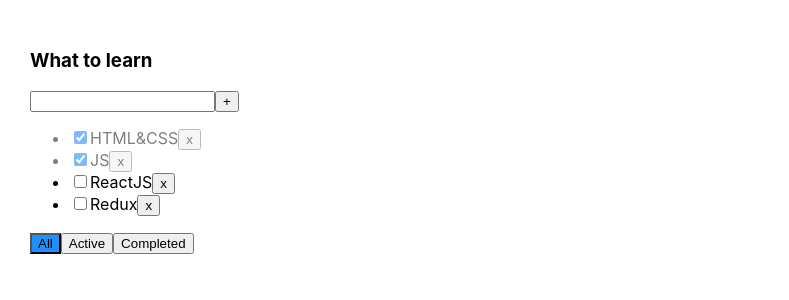
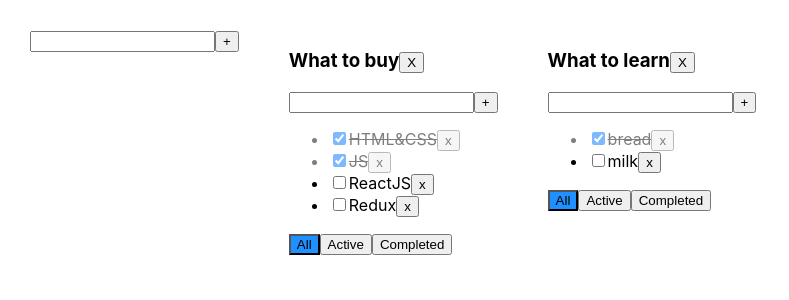
Before and after one commit to theRoodi/todoist, a React (Create React App) app: page / in a window 1280 px wide. Shown: the top 300 px of the page, without its empty margins (0-789 px from the left). Built offline with nearby package versions, Linux system fonts and the light colour scheme.

Commit message:
todo 5 and 6 lessons

```diff
--- /dev/null
+++ b/src/AddItemForm.tsx
@@ -0,0 +1,32 @@
+import React, {ChangeEvent, KeyboardEvent, useState} from 'react';
+
+type AddItemFormPropsType = {
+    addItem: (title: string) => void
+}
+export const AddItemForm = (props: AddItemFormPropsType) => {
+    const [title, setTitle] = useState('')
+    const [error, setError] = useState<string | null>(null)
+    const addTask = (title: string) => {
+        if (title.trim() !== '') {
+            props.addItem(title.trim())
+            setTitle('')
+        } else {
+            setError('Enter title!')
+        }
+    }
+    const changeTitle = (e: ChangeEvent<HTMLInputElement>) => setTitle(e.currentTarget.value)
+    const onKeyPressHandler = (e: KeyboardEvent<HTMLInputElement>) => {
+        e.charCode === 13 ? addTask(title) : console.log()
+        setError(null)
+    }
+    return (
+        <div>
+            <input value={title}
+                   onChange={changeTitle}
+                   onKeyPress={onKeyPressHandler}
+                   className={error ? 'error' : ''}/>
+            <button onClick={() => addTask(title)}>+</button>
+            {error && <div className={'errorMessage'}>{error}</div>}
+        </div>
+    )
+}
--- a/src/App.css
+++ b/src/App.css
@@ -20,4 +20,5 @@
 }
 .isDone {
   opacity: 0.5;
+  text-decoration: line-through;
 }
--- a/src/App.tsx
+++ b/src/App.tsx
@@ -1,62 +1,140 @@
 import React, {useState} from 'react';
 import './App.css';
-import {Todolist} from './Todolist';
+import {TasksType, Todolist} from './Todolist';
 import {v1} from 'uuid';
+import {AddItemForm} from './AddItemForm';
 
 export type FilterType = 'all' | 'completed' | 'active'
+export type TodoListType = {
+    id: string
+    title: string
+    filter: FilterType
+}
+
+export type TaskStateType = {
+    [key: string]: Array<TasksType>
+}
 
 function App() {
 
-    const state = [
-        {id: v1(), title: 'HTML&CSS', isDone: true},
-        {id: v1(), title: 'JS', isDone: true},
-        {id: v1(), title: 'ReactJS', isDone: false},
-        {id: v1(), title: 'Redux', isDone: false}
-    ]
-
-    const [tasks, setTasks] = useState(state)
-
-    const [filter, setFilter] = useState<FilterType>('all')
-
-    const removeTask = (id: string) => {
-        const ftasks = tasks.filter(ft => ft.id !== id)
-        setTasks(ftasks)
+    const removeTodolist = (todoId: string) => {
+        const filteredTodo = todolists.filter(tl => tl.id !== todoId)
+        setTodolist(filteredTodo)
+        delete tasks[todoId]
+        setTasks({...tasks})
     }
 
-    const addTask = (title: string) => {
-        const newTask = {id: v1(), title: title, isDone: false}
-        const newTasks = [newTask, ...tasks]
-        setTasks(newTasks)
+    const removeTask = (id: string, todolistid: string) => {
+        const newTasks = tasks[todolistid]
+        const ftasks = newTasks.filter(ft => ft.id !== id)
+        tasks[todolistid] = ftasks
+        setTasks({...tasks})
     }
 
-    const changeFilter = (value: FilterType) => {
-        setFilter(value)
+    const addTask = (title: string, todolistid: string) => {
+        const newTask = {id: v1(), title: title, isDone: false}
+        const task = tasks[todolistid]
+        const newTasks = [newTask, ...task]
+        tasks[todolistid] = newTasks
+        setTasks({...tasks})
     }
-    const changeStatus = (id: string, isDone: boolean) => {
-        const newTasks = [...tasks]
+
+    const changeFilter = (value: FilterType, todolistId: string) => {
+        const todolist = todolists.find(tl => tl.id === todolistId)
+        if (todolist) {
+            todolist.filter = value
+            setTodolist([...todolists])
+
+        }
+    }
+    const changeStatus = (id: string, isDone: boolean, todolistId: string) => {
+        const newTasks = tasks[todolistId]
         const task = newTasks.find(t => t.id === id)
         if (task) {
             task.isDone = isDone
+            setTasks({...tasks})
         }
-        setTasks(newTasks)
     }
-    let filteredTasks = tasks
+    const tl1 = v1()
+    const tl2 = v1()
+    const [tasks, setTasks] = useState<TaskStateType>({
+        [tl1]: [
+            {id: v1(), title: 'HTML&CSS', isDone: true},
+            {id: v1(), title: 'JS', isDone: true},
+            {id: v1(), title: 'ReactJS', isDone: false},
+            {id: v1(), title: 'Redux', isDone: false}
+        ],
+        [tl2]: [
+            {id: v1(), title: 'bread', isDone: true},
+            {id: v1(), title: 'milk', isDone: false}
+        ]
+    })
 
-    if (filter === 'completed') {
-        filteredTasks = tasks.filter(t => t.isDone)
+    const [todolists, setTodolist] = useState<Array<TodoListType>>([
+        {id: tl1, title: 'What to buy', filter: 'all'},
+        {id: tl2, title: 'What to learn', filter: 'all'},
+    ])
+
+    const addTodolist = (title: string) => {
+        const todolist: TodoListType = {
+            id: v1(),
+            filter: 'all',
+            title: title
+        }
+        setTodolist([todolist, ...todolists])
+        setTasks({
+            ...tasks,
+            [todolist.id]: []
+        })
     }
-    if (filter === 'active') {
-        filteredTasks = tasks.filter(t => !t.isDone)
+    const changeTaskTitle = (id: string, newTitle: string, todolistId: string) => {
+        const newTasks = tasks[todolistId]
+        const task = newTasks.find(t => t.id === id)
+        if (task) {
+            task.title = newTitle
+            setTasks({...tasks})
+        }
     }
+
+    const changeTodolistTitle = (id: string, newTitle: string) => {
+        const todolist = todolists.find( t => t.id === id)
+        if(todolist) {
+            todolist.title = newTitle
+            setTodolist([...todolists])
+        }
+    }
+
+
     return (
         <div className="App">
-            <Todolist title={'What to learn'}
-                      tasks={filteredTasks}
-                      removeTask={removeTask}
-                      changeFilter={changeFilter}
-                      addTask={addTask}
-                      changeStatus={changeStatus}
-                      filter={filter}/>
+            <AddItemForm addItem={addTodolist}/>
+            {
+                todolists.map(tl => {
+                    let filteredTasks = tasks[tl.id]
+
+                    if (tl.filter === 'completed') {
+                        filteredTasks = tasks[tl.id].filter(t => t.isDone)
+                    }
+                    if (tl.filter === 'active') {
+                        filteredTasks = tasks[tl.id].filter(t => !t.isDone)
+                    }
+                    return (
+                        <Todolist
+                            key={tl.id}
+                            title={tl.title}
+                            todoId={tl.id}
+                            tasks={filteredTasks}
+                            removeTask={removeTask}
+                            changeFilter={changeFilter}
+                            addTask={addTask}
+                            changeStatus={changeStatus}
+                            filter={tl.filter}
+                            removeTodolist={removeTodolist}
+                            changeTaskTitle={changeTaskTitle}
+                            changeTodolistTitle={changeTodolistTitle}/>
+                    )
+                })
+            }
         </div>
     );
 }
--- /dev/null
+++ b/src/EditableSpan.tsx
@@ -0,0 +1,28 @@
+import React, {ChangeEvent, useState} from 'react';
+
+type EditableSpanPropsType = {
+    title: string
+    onChangeTitle: (value: string) => void
+}
+export const EditableSpan = (props: EditableSpanPropsType) => {
+
+    const [editMode, setEditMode] = useState(false)
+    const [title, setTitle] = useState('')
+    const activateEditMode = () => {
+        setEditMode(true)
+        setTitle(props.title)
+    }
+    const activateViewMode = () => {
+        setEditMode(false)
+        props.onChangeTitle(title)
+    }
+    const onChangeHandler = (e: ChangeEvent<HTMLInputElement>) => {
+        setTitle(e.currentTarget.value)
+    }
+
+    return (
+        editMode
+            ? <input onBlur={activateViewMode} value={title} autoFocus onChange={onChangeHandler}/>
+            : <span onDoubleClick={activateEditMode}>{props.title}</span>
+    )
+}
--- a/src/TodoList.tsx
+++ b/src/TodoList.tsx
@@ -1,5 +1,7 @@
-import React, {ChangeEvent, KeyboardEvent, useState} from 'react';
+import React, {ChangeEvent} from 'react';
 import {FilterType} from './App';
+import {AddItemForm} from './AddItemForm';
+import {EditableSpan} from './EditableSpan';
 
 export type TasksType = {
     id: string
@@ -9,46 +11,35 @@
 
 export type PropsType = {
     title: string
+    todoId: string
     tasks: Array<TasksType>
-    removeTask: (id: string) => void
-    changeFilter: (filter: FilterType) => void
-    addTask: (title: string) => void
-    changeStatus: (id: string, isDone: boolean) => void
+    removeTask: (id: string, todolistId: string) => void
+    changeFilter: (filter: FilterType, todolistId: string) => void
+    addTask: (title: string, todolistId: string) => void
+    changeStatus: (id: string, isDone: boolean, todolistId: string) => void
+    removeTodolist: (todoId: string) => void
     filter: string
+    changeTaskTitle: (id: string, newTitle: string, todoId: string) => void
+    changeTodolistTitle: (id: string, newTitle: string) => void
 }
 export const Todolist = (props: PropsType) => {
-    const [title, setTitle] = useState('')
-    const [error, setError] = useState<string | null>(null)
-    const changeTitle = (e: ChangeEvent<HTMLInputElement>) => setTitle(e.currentTarget.value)
+
+    const removeTask = (id: string) => props.removeTask(id, props.todoId)
+    const removeTodolist = () => props.removeTodolist(props.todoId)
+    const changeTodolistTitle = (title: string) => props.changeTodolistTitle(props.todoId, title)
+    const onAllChangeFilter = () => props.changeFilter('all', props.todoId)
+    const onActiveChangeFilter = () => props.changeFilter('active', props.todoId)
+    const onCompletedChangeFilter = () => props.changeFilter('completed', props.todoId)
     const addTask = (title: string) => {
-        if (title.trim() !== '') {
-            props.addTask(title.trim())
-            setTitle('')
-        } else {
-            setError('Enter title!')
-        }
-
+        props.addTask(title, props.todoId)
     }
-    const removeTask = (id: string) => props.removeTask(id)
-    const onKeyPressHandler = (e: KeyboardEvent<HTMLInputElement>) => {
-        e.charCode === 13 ? addTask(title) : console.log()
-        setError(null)
-    }
-    const onAllChangeFilter = () => props.changeFilter('all')
-    const onActiveChangeFilter = () => props.changeFilter('active')
-    const onCompletedChangeFilter = () => props.changeFilter('completed')
 
     return (
         <div>
-            <h3>{props.title}</h3>
-            <div>
-                <input value={title}
-                       onChange={changeTitle}
-                       onKeyPress={onKeyPressHandler}
-                       className={error ? 'error' : ''}/>
-                <button onClick={() => addTask(title)}>+</button>
-                {error && <div className={'errorMessage'}>{error}</div>}
-            </div>
+            <h3><EditableSpan title={props.title} onChangeTitle={changeTodolistTitle}/>
+                <button onClick={removeTodolist}>X</button>
+            </h3>
+            <AddItemForm addItem={addTask}/>
             <ul>
                 {
                     props.tasks.map(task => {
@@ -56,12 +47,15 @@
                             removeTask(task.id)
                         }
                         const onChangeHandler = (e: ChangeEvent<HTMLInputElement>) => {
-                            props.changeStatus(task.id, e.currentTarget.checked)
+                            props.changeStatus(task.id, e.currentTarget.checked, props.todoId)
+                        }
+                        const onChangeTitle = (newValue: string) => {
+                            props.changeTaskTitle(task.id, newValue, props.todoId)
                         }
                         return (
                             <li key={task.id} className={task.isDone ? 'isDone' : ''}>
                                 <input type="checkbox" checked={task.isDone} onChange={onChangeHandler}/>
-                                <span>{task.title}</span>
+                                <EditableSpan title={task.title} onChangeTitle={onChangeTitle}/>
                                 <button onClick={onRemoveHandler}>x</button>
                             </li>
                         )
```
